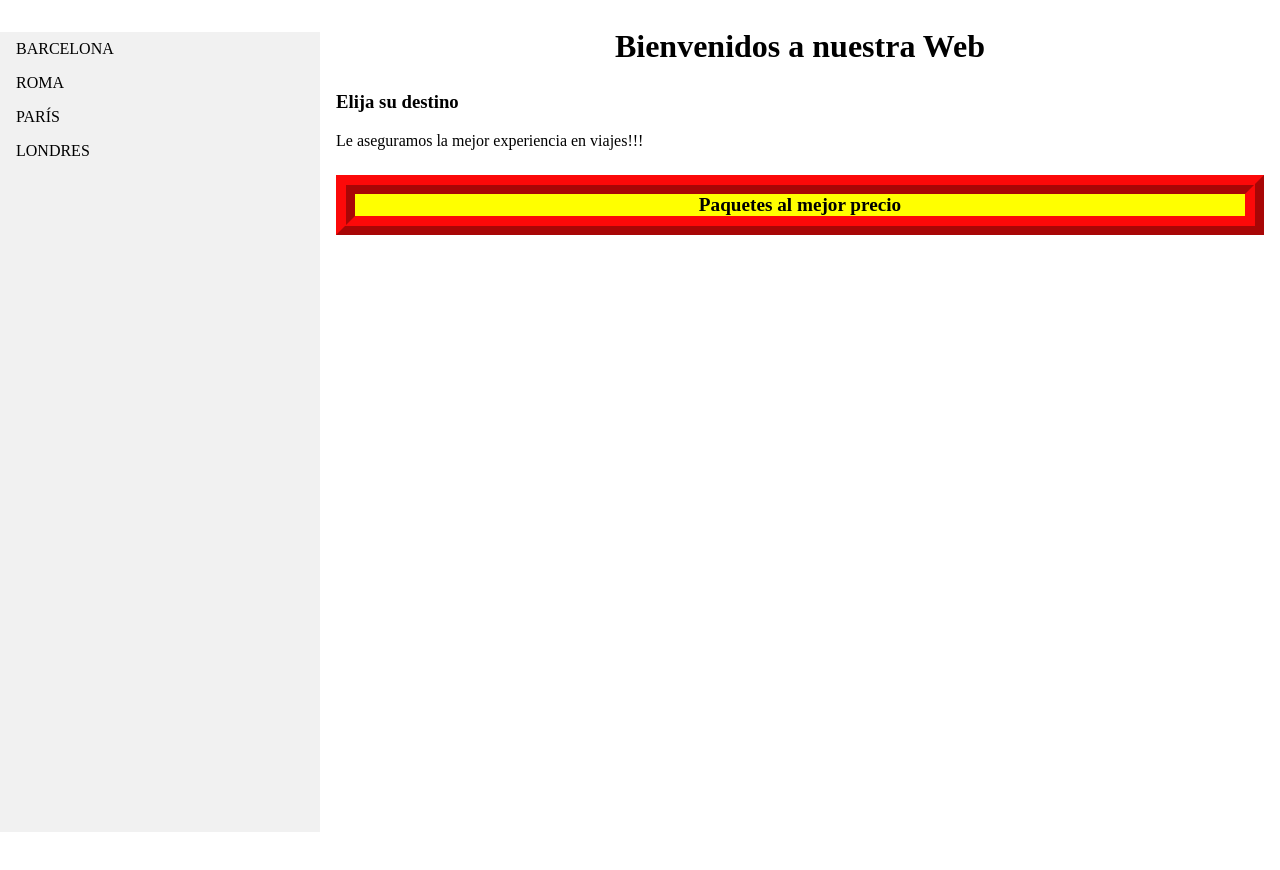
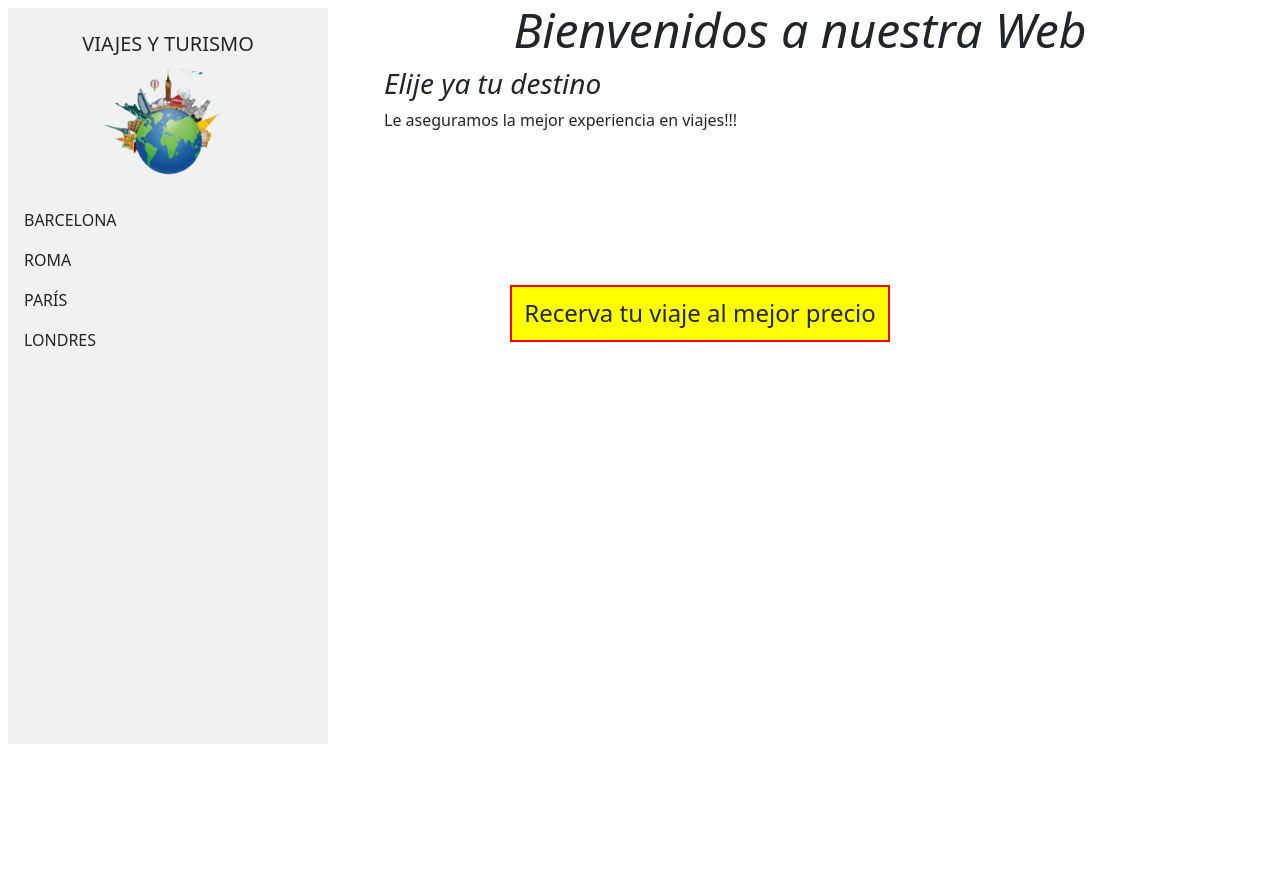
Before and after one commit to GinoGallardo/venta-viajes-curso-js, a plain HTML site: page index.html in a window 1280 px wide. After the commit the page ends 800 px from the top, so only its background shows below. Drawn offline with nearby package versions, Linux system fonts and the light colour scheme.

Commit message:
Agregue imagen por cada enlace, tambien una img como logo de la agencia de viajes, tambien estilos

```diff
--- a/index.html
+++ b/index.html
@@ -5,26 +5,39 @@
     <meta charset="UTF-8">
     <meta http-equiv="X-UA-Compatible" content="IE=edge">
     <meta name="viewport" content="width=device-width, initial-scale=1.0">
-    <title>Navegación con Javascript</title>
+    <title>Agencia de Viajes</title>
+    <link href="https://cdn.jsdelivr.net/npm/bootstrap@5.3.3/dist/css/bootstrap.min.css" rel="stylesheet" integrity="sha384-QWTKZyjpPEjISv5WaRU9OFeRpok6YctnYmDr5pNlyT2bRjXh0JMhjY6hW+ALEwIH" crossorigin="anonymous">
     <link rel="stylesheet" href="style.css">
 </head>
 
 <body>
-
-    <ul>
+    <header>
+        <ul class="m-2">
+            <div class="container-fluid mt-4 mb-4">
+                <div class="row d-flex flex-column justify-content-center">
+                    <h5 class="col text-center">Viajes y Turismo</h5>
+                    <a class="col align-self-center w-50" href=""><img class="img-fluid" src="./image/logo-viajes.png" alt=""></a>
+                </div>
+            </div>
             <li><a>Barcelona</a></li>
             <li><a>Roma</a></li>
             <li><a>París</a></li>
             <li><a>Londres</a></li>
+            <div class="container-fluid mt-4">
+                <img class="img-fluid" id="imagenes_ciudades" src="" alt="">
+            </div>
         </ul>
-
+    </header>
+    <main>
         <div class="contenedor">
-        <h2 id="titulo">Bienvenidos a nuestra Web</h2>
-        <h3 id="subtitulo">Elija su destino</h3>
-        <p id="parrafo">Le aseguramos la mejor experiencia en viajes!!!</p>
-        <h4 id="precio">Paquetes al mejor precio</h4>
+            <h2 class="fst-italic" id="titulo">Bienvenidos a nuestra Web</h2>
+            <h3 class="fst-italic mx-5" id="subtitulo">Elije ya tu destino</h3>
+            <p class="mx-5" id="parrafo">Le aseguramos la mejor experiencia en viajes!!!</p>
         </div>
-
+    </main>
+    <footer>
+        <h4 class="" id="precio">Recerva tu viaje  al mejor precio</h4>
+    </footer>
     <script type="module" src="script.js"></script>
 </body>
 
--- a/script.js
+++ b/script.js
@@ -6,16 +6,19 @@ let tituloElemento = document.getElementById('titulo')
 let subTituloElemento = document.getElementById('subtitulo')
 let parrafoElemento = document.getElementById('parrafo')
 let precioElemento =document.getElementById('precio')
+let imagenCiudades = document.getElementById('imagenes_ciudades')
 
 //Agregar un evento cLICK a cada enlace
 enlaces.forEach(function(enlace){
   enlace.addEventListener('click', function(){
     enlaces.forEach(function (enlace){
       enlace.classList.remove('active');
+      precioElemento.classList.remove('active');
   });
 
   //AGREGAR ACTIVE AL QUE CORRESPONDA
   this.classList.add('active')
+  precioElemento.classList.add('active')
 
   //Obtener el contenido correspondiente según el enlace
   let contenido = obtenerContenido(this.textContent)
@@ -24,6 +27,7 @@ enlaces.forEach(function(enlace){
   subTituloElemento.innerHTML = contenido.subtitulo
   parrafoElemento.innerHTML = contenido.parrafo
   precioElemento.innerHTML = contenido.precio
+  imagenCiudades.src = contenido.imagenes_ciudades
 });
 
 //FUNCION PARA TRAER LA INFORMACION CORRECTA DESDE ciudades.js
@@ -34,5 +38,6 @@ function obtenerContenido(enlace){
     'París' : paris,
     'Londres' : londres
   };
+
   return contenido[enlace];
 }})
--- a/style.css
+++ b/style.css
@@ -10,7 +10,7 @@ ul {
     width: 25%;
     background-color: #f1f1f1;
     position: fixed;
-    height: 100%;
+    height: 92%;
     overflow: auto;
 }
 
@@ -19,6 +19,10 @@ li a {
     color: #000;
     padding: 8px 16px;
     text-decoration: none;
+}
+
+img{
+    width: 22em;
 }
 
 li a.active {
@@ -35,19 +39,30 @@ li a:hover:not(.active) {
 .contenedor {
     margin-left: 25%;
     padding: 1px 16px;
-    height: 1000px;
     margin-bottom: 1em;
 }
 
 .contenedor h2{
     text-align: center;
-    font-size: 2em;
+    font-size: 3em;
 }
 
-.contenedor h4{
+footer{
+    display: grid;
+    justify-content: center;
+}
+footer h4{
+    margin-top: 5em;
+    margin-left: 5em;
+    border: .1em solid red;
+    background-color: yellow;
+    padding: .5em;
+}
+footer h4.active{
+    display: flex;
+    justify-content: center;
     background-color: yellow;
     text-align: center;
     font-size: 1.2em;
     border: #fc0909 1em ridge;
-
 }
```
Also changed, not shown: ciudades.js (+8 -4 lines), image/logo-viajes.png (added), image/londres.jpg (added), image/roma.jpg (added), 2 other files. Lines whose indentation alone changed are shown as unchanged.
